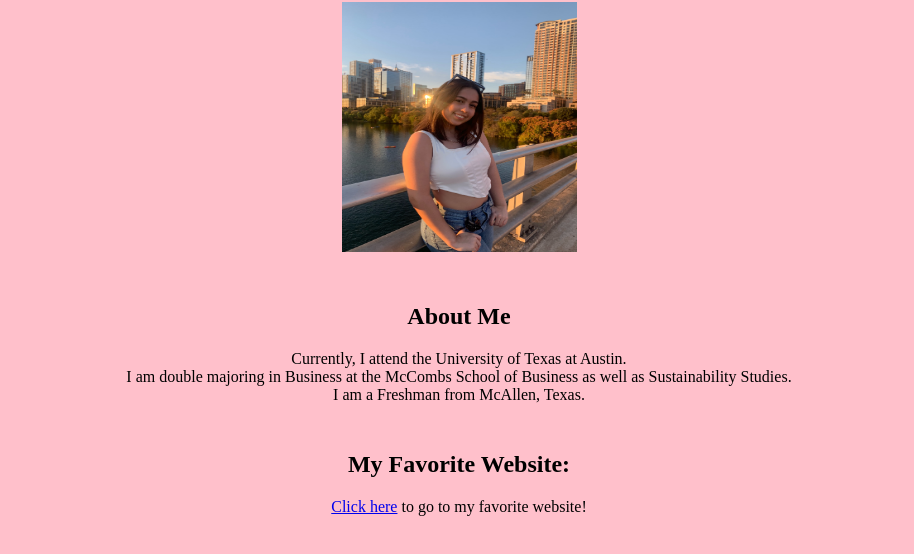
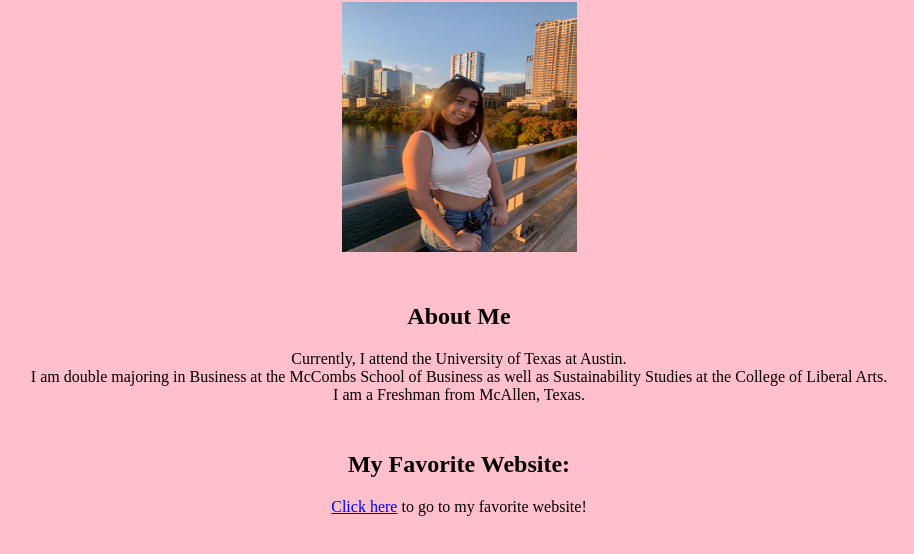
Before and after one commit to dayanavalla/dayanavalla.github.io, a plain HTML site: page index.html in a window 1280 px wide. Shown: the part 104-658 px from the top of the page, without its empty margins (181-1095 px from the left). Drawn offline with Linux system fonts and the light colour scheme.

Commit message:
Update index.html

```diff
--- a/index.html
+++ b/index.html
@@ -5,7 +5,7 @@
 <h1>My name is Dayana Valladares, welcome to my site!</h1>
 <img src="Dayana.JPG" width="235" height="250">
 <h2><strong><br/>About Me</strong></h2>
-<p>Currently, I attend the University of Texas at Austin. <br/>I am double majoring in Business at the McCombs School of Business as well as Sustainability Studies. <br/>I am a Freshman from McAllen, Texas.</p>
+<p>Currently, I attend the University of Texas at Austin. <br/>I am double majoring in Business at the McCombs School of Business as well as Sustainability Studies at the College of Liberal Arts. <br/>I am a Freshman from McAllen, Texas.</p>
 <h2><strong><br/>My Favorite Website:</strong></h2>
 <p><a href="https://www.youtube.com/">Click here</a> to go to my favorite website!</p>
 </center></body>
```
